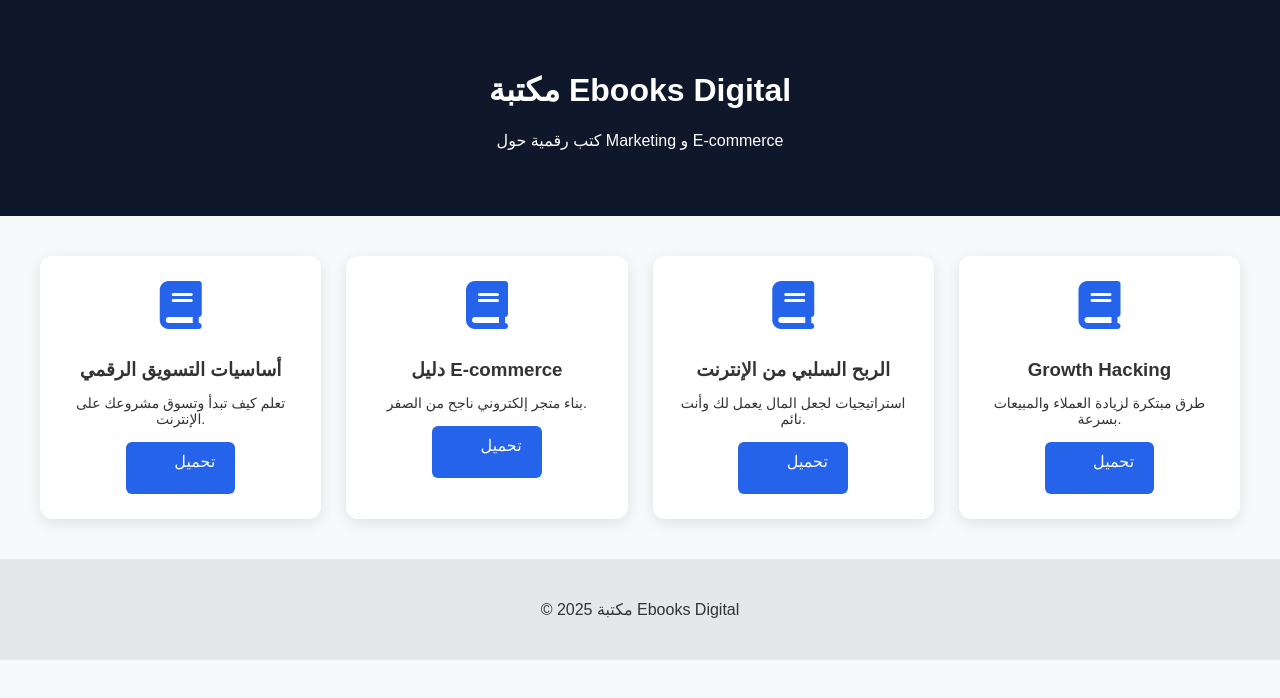
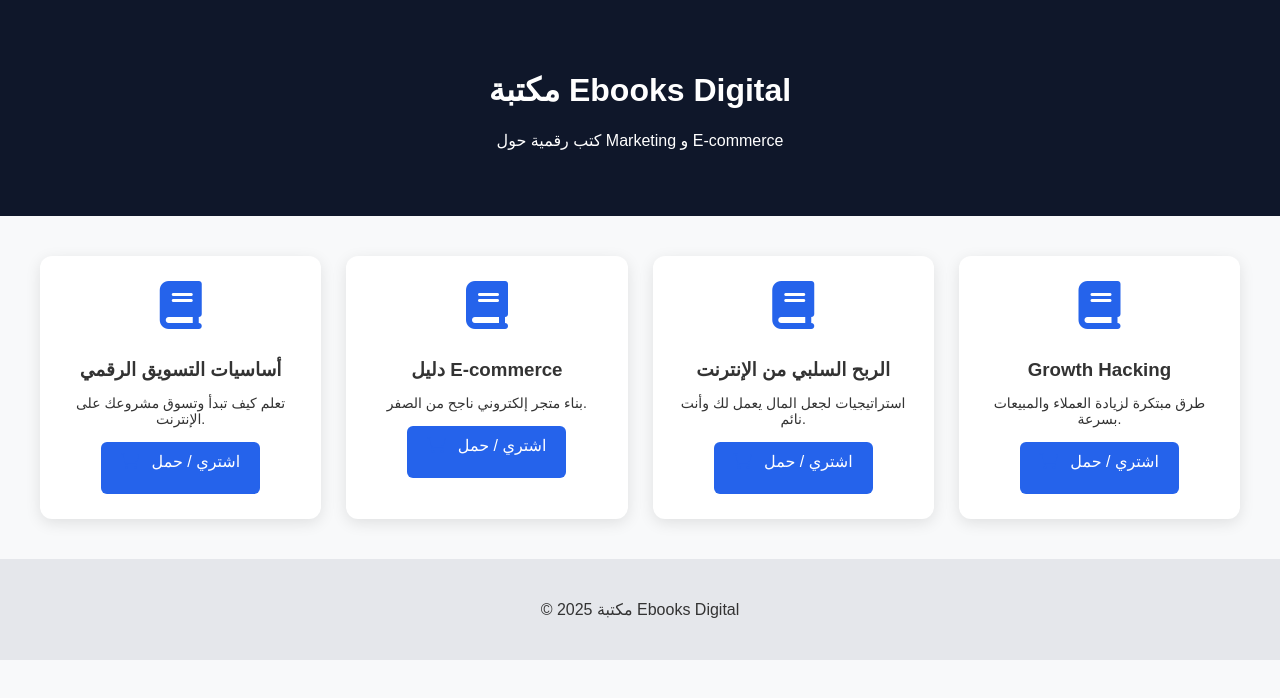
Before and after one commit to the-arfa/ebooks-site, a plain HTML site: page index.html in a window 1280 px wide. Drawn offline with Linux system fonts and the light colour scheme.

Commit message:
Update index.html

```diff
--- a/index.html
+++ b/index.html
@@ -2,7 +2,7 @@
 <html lang="ar">
 <head>
   <meta charset="UTF-8">
-  <title>مكتبة Ebooks</title>
+  <title>مكتبة Ebooks Digital</title>
   <link rel="stylesheet" href="style.css">
   <link rel="stylesheet" href="https://cdnjs.cloudflare.com/ajax/libs/font-awesome/6.4.0/css/all.min.css">
 </head>
@@ -19,28 +19,36 @@
     <i class="fas fa-book fa-3x"></i>
     <h3>أساسيات التسويق الرقمي</h3>
     <p>تعلم كيف تبدأ وتسوق مشروعك على الإنترنت.</p>
-    <a href="#" class="btn"><i class="fas fa-download"></i> تحميل</a>
+    <a href="https://www.paypal.com/buy?item=ebook1" class="btn" target="_blank">
+      <i class="fas fa-shopping-cart"></i> اشتري / حمل
+    </a>
   </div>
 
   <div class="book">
     <i class="fas fa-book fa-3x"></i>
     <h3>دليل E-commerce</h3>
     <p>بناء متجر إلكتروني ناجح من الصفر.</p>
-    <a href="#" class="btn"><i class="fas fa-download"></i> تحميل</a>
+    <a href="https://www.paypal.com/buy?item=ebook2" class="btn" target="_blank">
+      <i class="fas fa-shopping-cart"></i> اشتري / حمل
+    </a>
   </div>
 
   <div class="book">
     <i class="fas fa-book fa-3x"></i>
     <h3>الربح السلبي من الإنترنت</h3>
     <p>استراتيجيات لجعل المال يعمل لك وأنت نائم.</p>
-    <a href="#" class="btn"><i class="fas fa-download"></i> تحميل</a>
+    <a href="https://www.paypal.com/buy?item=ebook3" class="btn" target="_blank">
+      <i class="fas fa-shopping-cart"></i> اشتري / حمل
+    </a>
   </div>
 
   <div class="book">
     <i class="fas fa-book fa-3x"></i>
     <h3>Growth Hacking</h3>
     <p>طرق مبتكرة لزيادة العملاء والمبيعات بسرعة.</p>
-    <a href="#" class="btn"><i class="fas fa-download"></i> تحميل</a>
+    <a href="https://www.paypal.com/buy?item=ebook4" class="btn" target="_blank">
+      <i class="fas fa-shopping-cart"></i> اشتري / حمل
+    </a>
   </div>
 
 </section>
```
